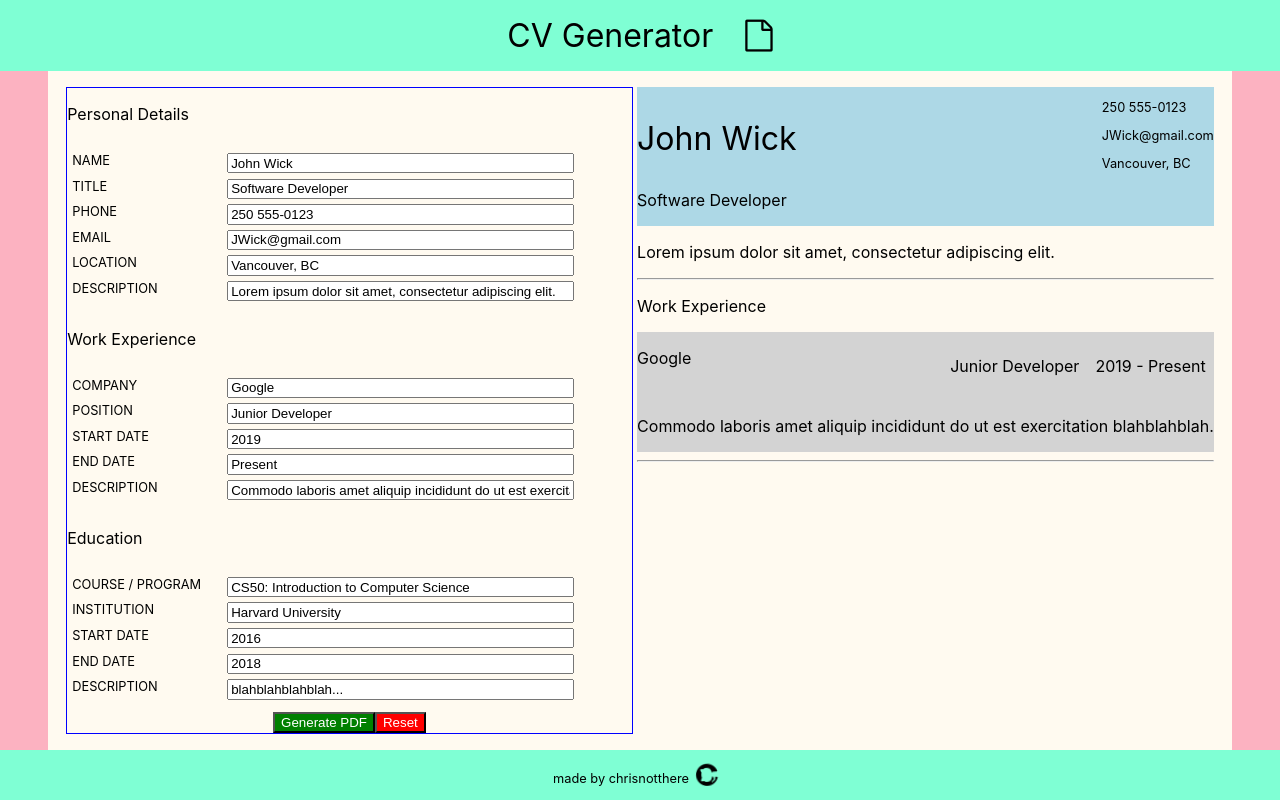
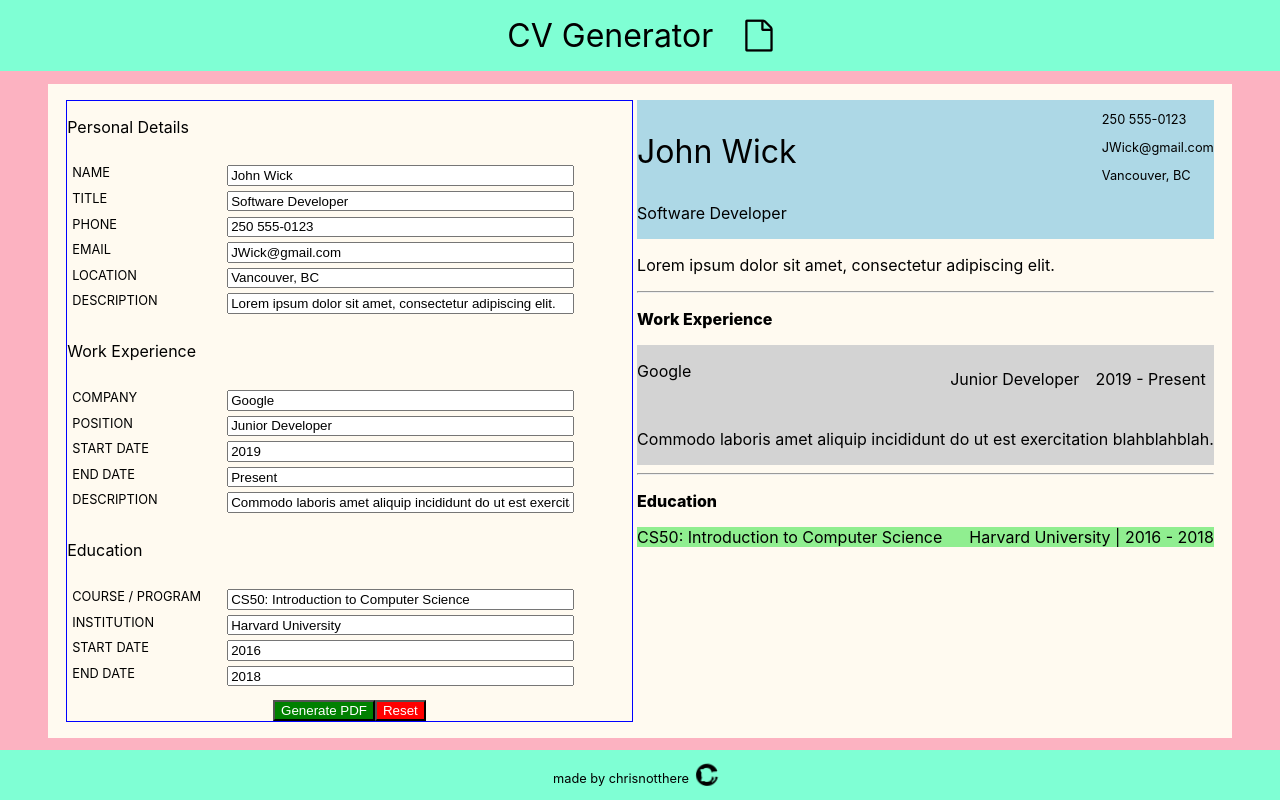
Before and after one commit to chrisnotthere/cv-project, a React (Create React App) app: page / in a window 1280 px wide. Built offline with nearby package versions, Linux system fonts and the light colour scheme.

Commit message:
preview now shows all info from form

```diff
--- a/src/components/CVForm/CVForm.js
+++ b/src/components/CVForm/CVForm.js
@@ -56,7 +56,6 @@ class CVForm extends Component {
             handleCourseChange={this.props.handleCourseChange}
             handleEducationStartChange={this.props.handleEducationStartChange}
             handleEducationEndChange={this.props.handleEducationEndChange}
-            handleEducationDescriptionChange={this.props.handleEducationDescriptionChange}
 
           />
           <div className='buttons'>
--- a/src/components/CVForm/Education.js
+++ b/src/components/CVForm/Education.js
@@ -79,23 +79,7 @@ class Education extends Component {
             />
           </div>
 
-          <div className="form-group-bottom">
-            <label
-              className="form-control-label"
-              htmlFor="description">
-              Description
-            </label>
-            <input
-              value={this.props.educationDescription}
-              onChange={this.props.handleEducationDescriptionChange}
-              placeholder="Description"
-              type="text"
-              className="form-control"
-              id="description"
-              name="description"
-              required
-            />
-          </div>
+          <br/>
           {/* <hr/> */}
       </div>
     )
--- /dev/null
+++ b/src/components/CVPreview/CVEducation.js
@@ -0,0 +1,15 @@
+import React, {Component} from "react";
+
+class CVEducation extends Component {
+
+  render() {
+    return (
+      <div className='edu-item'>
+        <div>{this.props.course}</div>
+        <div>{`${this.props.institution} | ${this.props.educationStart} - ${this.props.educationEnd}`}</div>
+      </div>
+    )
+  }
+}
+
+export default CVEducation;
--- a/src/components/CVPreview/CVExperience.js
+++ b/src/components/CVPreview/CVExperience.js
@@ -6,7 +6,7 @@ class CVExperience extends Component {
     return (
       <>
         <div >
-          <p className="workExp">Work Experience</p>
+          {/* <p className="workExp">Work Experience</p> */}
           <div className="cv-experience">
             <div className="cv-experience-header">
               <div>
--- a/src/components/CVPreview/CVPreview.js
+++ b/src/components/CVPreview/CVPreview.js
@@ -2,6 +2,7 @@ import '../../styles/CVPreview.css';
 import React, {Component} from "react";
 import Header from './Header';
 import CVExperience from './CVExperience'
+import CVEducation from './CVEducation';
 
 class CVPreview extends Component {
 
@@ -16,12 +17,20 @@ class CVPreview extends Component {
           location={this.props.location}
           description={this.props.description}
         />
+        <p className="section-header">Work Experience</p>
         <CVExperience
           company={this.props.company}
           position={this.props.position}
           workStart={this.props.workStart}
           workEnd={this.props.workEnd}
           workDescription={this.props.workDescription}
+        />
+        <p className="section-header">Education</p>
+        <CVEducation
+          course={this.props.course}
+          institution={this.props.institution}
+          educationStart={this.props.educationStart}
+          educationEnd={this.props.educationEnd}
         />
 
       </div>
--- a/src/components/Main.js
+++ b/src/components/Main.js
@@ -26,7 +26,6 @@ class Main extends Component {
       institution: 'Harvard University',
       educationStart: '2016',
       educationEnd: '2018',
-      educationDescription: 'blahblahblahblah...'
     }
   }
 
@@ -120,11 +119,6 @@ class Main extends Component {
     })
   }
 
-  handleEducationDescriptionChange = (event) => {
-    this.setState({
-      educationDescription: event.target.value
-    })
-  }
 
   handleReset = event => {
     this.setState({
@@ -137,15 +131,14 @@ class Main extends Component {
 
       company: 'Google',
       position: 'Junior Developer',
-      workStart: '2018',
+      workStart: '2019',
       workEnd: 'Present',
-      workDescription: 'Commodo laboris amet aliquip incididunt do ut est exercitation reprehenderit magna sit laboris est mollit.',
+      workDescription: 'Commodo laboris amet aliquip incididunt do ut est exercitation blahblahblah.',
 
       course: 'CS50: Introduction to Computer Science',
       institution: 'Harvard University',
       educationStart: '2016',
       educationEnd: '2018',
-      educationDescription: 'blahblahblahblah...'
     })
   }
 
@@ -175,7 +168,6 @@ class Main extends Component {
           institution={this.state.institution}
           educationStart={this.state.educationStart}
           educationEnd={this.state.educationEnd}
-          educationDescription={this.state.educationDescription}
 
           handleNameChange={this.handleNameChange.bind(this)}
           handleTitleChange={this.handleTitleChange.bind(this)}
@@ -194,7 +186,6 @@ class Main extends Component {
           handleInstitutionChange={this.handleInstitutionChange.bind(this)}
           handleEducationStartChange={this.handleEducationStartChange.bind(this)}
           handleEducationEndChange={this.handleEducationEndChange.bind(this)}
-          handleEducationDescriptionChange={this.handleEducationDescriptionChange.bind(this)}
 
           //HandleSubmit={() => this.handleSubmit()}
           handleReset={this.handleReset.bind(this)}
@@ -218,7 +209,7 @@ class Main extends Component {
           institution={this.state.institution}
           educationStart={this.state.educationStart}
           educationEnd={this.state.educationEnd}
-          educationDescription={this.state.educationDescription}
+
         />
       </main>
     )
```
